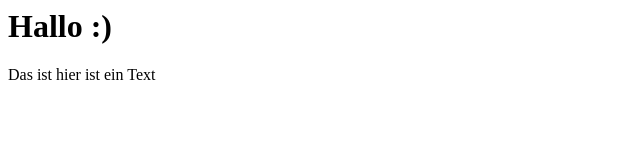
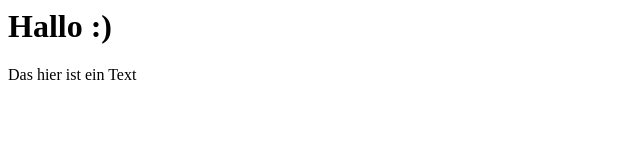
Before and after one commit to timknoop/GIS-SoSe-2020, a plain HTML site: page Aufgabe00/index.html in a window 1280 px wide. Shown: the full height of the page, 0-640 px from the left. Drawn offline with Linux system fonts and the light colour scheme.

Commit message:
text new

```diff
--- a/Aufgabe00/index.html
+++ b/Aufgabe00/index.html
@@ -8,6 +8,6 @@
     <h1>
         Hallo :)
     </h1>
-    <p>Das ist hier ist ein Text </p>
+    <p>Das hier ist ein Text </p>
 </body>
 </html>
```
